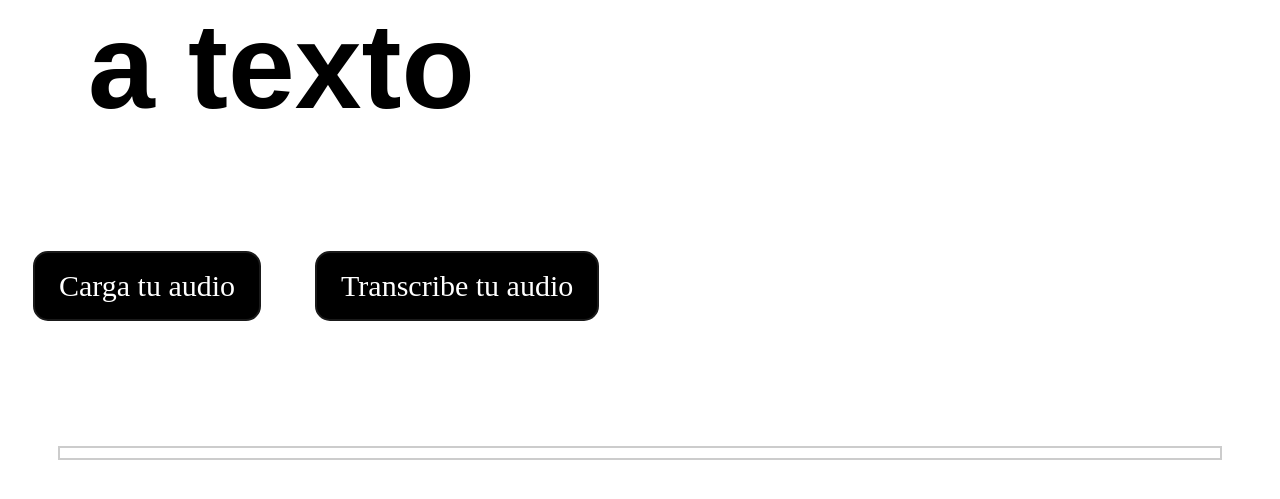
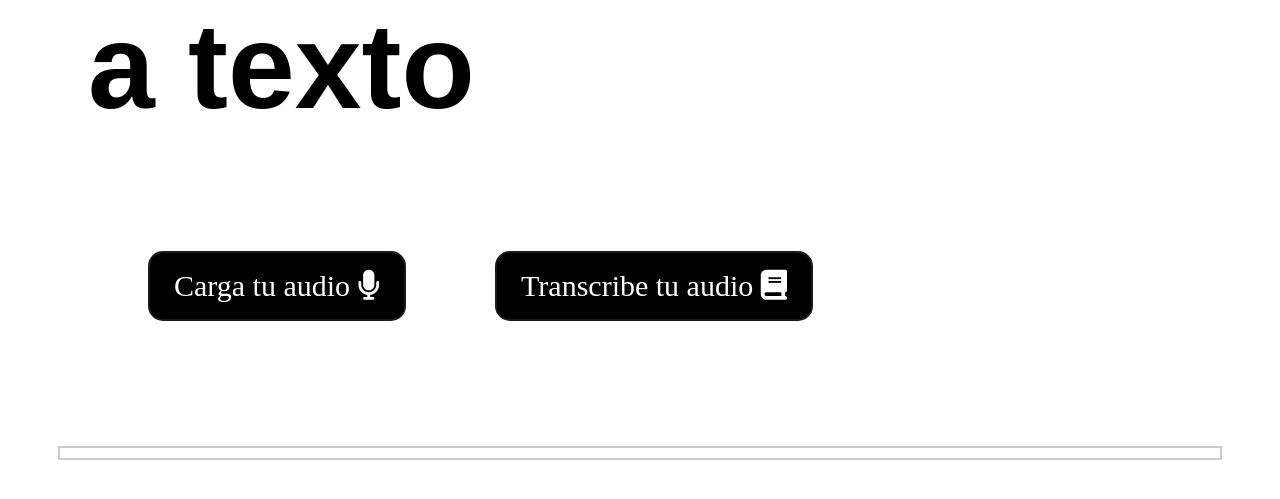
Before and after one commit to antonellanieto/api-openai-audiotranscribe, a FastAPI app: page / in a window 1280 px wide. Shown: the part 221-720 px from the top of the page. Run offline with FastAPI, Linux system fonts and the light colour scheme; some libraries are stand-ins or nearby versions; some web fonts are replaced.

Commit message:
sevienencositas

```diff
--- a/static/style.css
+++ b/static/style.css
@@ -50,9 +50,13 @@ h1{
  .botones-primeros{
     margin: 25px;
     margin-top: 35px;
+    margin-left: 60px;
 
  }
 
+.primer-formu{
+    margin-left: 80px;
+}
 
  .titulo-resultado{
     font-size: 30px;
@@ -66,8 +70,8 @@ h1{
 
  .resultado{
    color: black;
-   border: 2px solid #ccc;  /* Add a 1px solid border with a light gray color */
-   padding: 5px;           /* Add some padding for space inside the border */
+   border: 2px solid #ccc;
+   padding: 5px;
    margin: 20px;
    margin-top: 100px;
    margin-left: 50px;
--- a/templates/index.html
+++ b/templates/index.html
@@ -21,20 +21,23 @@
     <link rel="preconnect" href="https://fonts.googleapis.com">
     <link rel="preconnect" href="https://fonts.gstatic.com" crossorigin>
     <link href="https://fonts.googleapis.com/css2?family=IM+Fell+French+Canon&display=swap" rel="stylesheet">
+    <script src="https://kit.fontawesome.com/6a3268e60e.js" crossorigin="anonymous"></script>
 
 
     <title>Audio a texto</title>
 </head>
 <body>
+
+    <div>
     <h1>Transforma tu audio a texto</h1>
 
-   <div class="">
-    <form action="/transcribe" method="post" enctype="multipart/form-data">
+    <form action="/transcribe" method="post" enctype="multipart/form-data" class="primer-formu">
+        <input type="file" id="audioFile" name="file" accept=".mp3, .wav" style="display: none;">
+        <button type="button" onclick="document.getElementById('audioFile').click()" class="botones-primeros" id="botones-primeros">Carga tu audio <i class="fas fa-microphone"></i></button>
+        <button type="submit" class="botones-primeros" id="botones-primeros">Transcribe tu audio <i class="fas fa-book"></i> </button>
+    </form>
+</div>
 
-        <input type="file" id="audioFile" name="file" accept=".mp3, .wav" style="display: none;">
-        <button type="button" onclick="document.getElementById('audioFile').click()" class="botones-primeros">Carga tu audio</button>
-        <button type="submit" class="botones-primeros">Transcribe tu audio</button>
-    </form>
 
     <div class="resultado">
 
```
